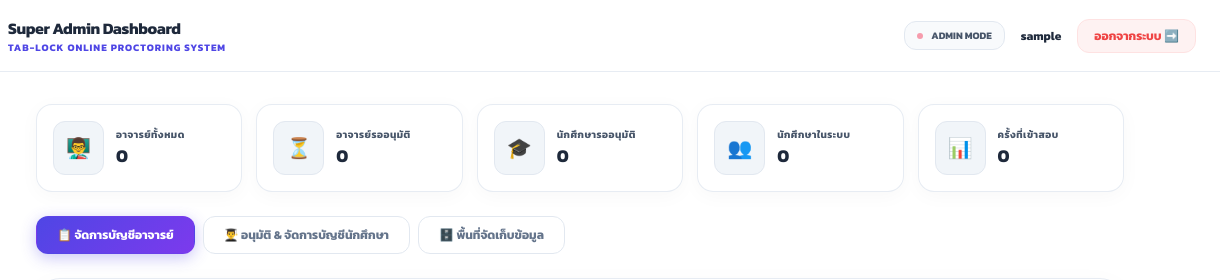
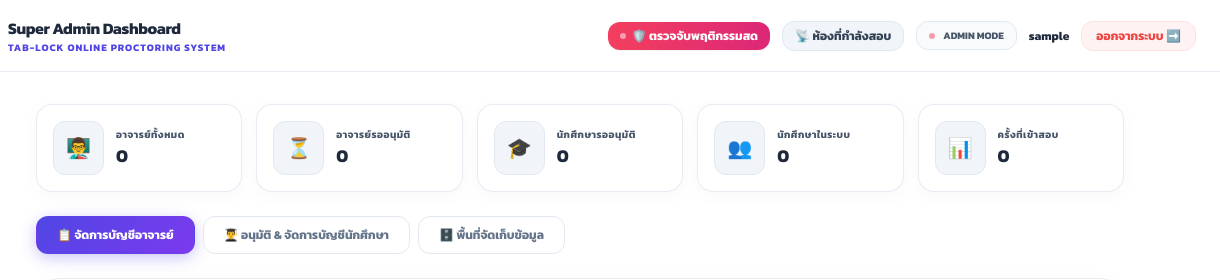
Before and after one commit to aomsin1417za-ops/tab-lock-exam, a website: page super-admin.html in a window 1280 px wide. Shown: the top 280 px of the page, 60-1280 px from the left. Drawn offline with nearby package versions, Linux system fonts and the light colour scheme; no server answers; sample sign-in values are in the browser's storage.

Commit message:
Add quick links to live monitoring and active exams in super-admin.html header

```diff
--- a/super-admin.html
+++ b/super-admin.html
@@ -167,14 +167,21 @@
                 <p class="text-[10px] text-rose-600 font-bold uppercase tracking-widest">Tab-Lock Online Proctoring System</p>
             </div>
         </div>
-        <div class="flex items-center gap-4">
-            <div class="flex items-center gap-2 px-3 py-1.5 rounded-xl bg-rose-50 border border-rose-200 text-[10px] text-rose-600 font-extrabold">
+        <div class="flex items-center gap-2.5 sm:gap-3 flex-wrap">
+            <a href="admin-monitoring.html" class="px-3 py-1.5 rounded-xl bg-gradient-to-r from-rose-500 to-pink-600 hover:from-rose-600 hover:to-pink-700 text-white text-xs font-bold shadow-sm transition flex items-center gap-1.5 active:scale-95">
+                <span class="w-1.5 h-1.5 rounded-full bg-white animate-pulse"></span>
+                🛡️ ตรวจจับพฤติกรรมสด
+            </a>
+            <a href="admin-active-exams.html" class="px-3 py-1.5 rounded-xl bg-slate-100 hover:bg-slate-200 border border-slate-200 text-slate-700 text-xs font-bold transition flex items-center gap-1.5 active:scale-95">
+                📡 ห้องที่กำลังสอบ
+            </a>
+            <div class="hidden md:flex items-center gap-2 px-3 py-1.5 rounded-xl bg-rose-50 border border-rose-200 text-[10px] text-rose-600 font-extrabold">
                 <span class="w-1.5 h-1.5 rounded-full bg-rose-500 animate-pulse"></span>
                 ADMIN MODE
             </div>
             <span class="text-xs text-slate-800 font-bold" id="admin-name-display">Admin</span>
             <a href="admin-login.html" onclick="localStorage.removeItem('admin_username'); localStorage.removeItem('admin_name');"
-                class="px-4 py-2 bg-rose-50 hover:bg-rose-100 border border-rose-200 rounded-xl text-xs font-bold text-rose-600 transition">
+                class="px-3.5 py-1.5 bg-rose-50 hover:bg-rose-100 border border-rose-200 rounded-xl text-xs font-bold text-rose-600 transition">
                 ออกจากระบบ ➡️
             </a>
         </div>
```
